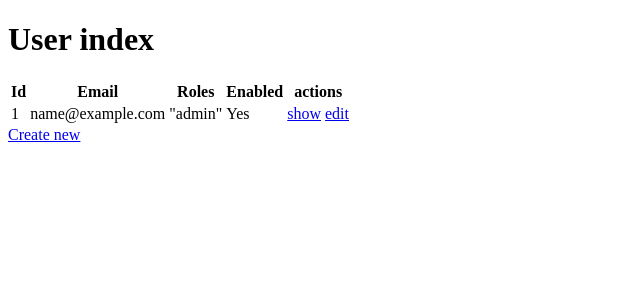
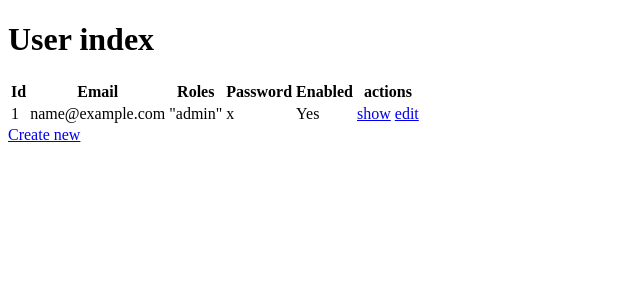
Before and after one commit to SegoleneH/pasteur, a Symfony app: template templates/user/index.html.twig in a window 1280 px wide. Shown: the top 300 px of the page, without its empty margins (0-640 px from the left). Run offline with Twig, Linux system fonts and the light colour scheme; the template is opened without the code that fills it: most values are stand-ins (such as "Sample title", 1, 10 or a date in 2020); some libraries are stand-ins or nearby versions.

Commit message:
modifs mineures dans 2 templates

```diff
--- a/templates/praticien/index.html.twig
+++ b/templates/praticien/index.html.twig
@@ -9,8 +9,8 @@
         <thead>
             <tr>
                 <th>Id</th>
+                <th>Prenom</th>
                 <th>Nom</th>
-                <th>Prenom</th>
                 <th>LienRdv</th>
                 <th>actions</th>
             </tr>
@@ -19,8 +19,8 @@
         {% for praticien in praticiens %}
             <tr>
                 <td>{{ praticien.id }}</td>
+                <td>{{ praticien.prenom }}</td>
                 <td>{{ praticien.nom }}</td>
-                <td>{{ praticien.prenom }}</td>
                 <td>{{ praticien.lienRdv ? (praticien.lienRdv) : "03.21.75.94.84" }}</td>
                 <td>
                     <a href="{{ path('app_praticien_show', {'id': praticien.id}) }}">show</a>
--- a/templates/user/index.html.twig
+++ b/templates/user/index.html.twig
@@ -11,6 +11,7 @@
                 <th>Id</th>
                 <th>Email</th>
                 <th>Roles</th>
+                <th>Password</th>
                 <th>Enabled</th>
                 <th>actions</th>
             </tr>
@@ -21,6 +22,7 @@
                 <td>{{ user.id }}</td>
                 <td>{{ user.email }}</td>
                 <td>{{ user.roles ? user.roles|json_encode : '' }}</td>
+                <td>{{ user.password }}</td>
                 <td>{{ user.enabled ? 'Yes' : 'No' }}</td>
                 <td>
                     <a href="{{ path('app_user_show', {'id': user.id}) }}">show</a>
```
